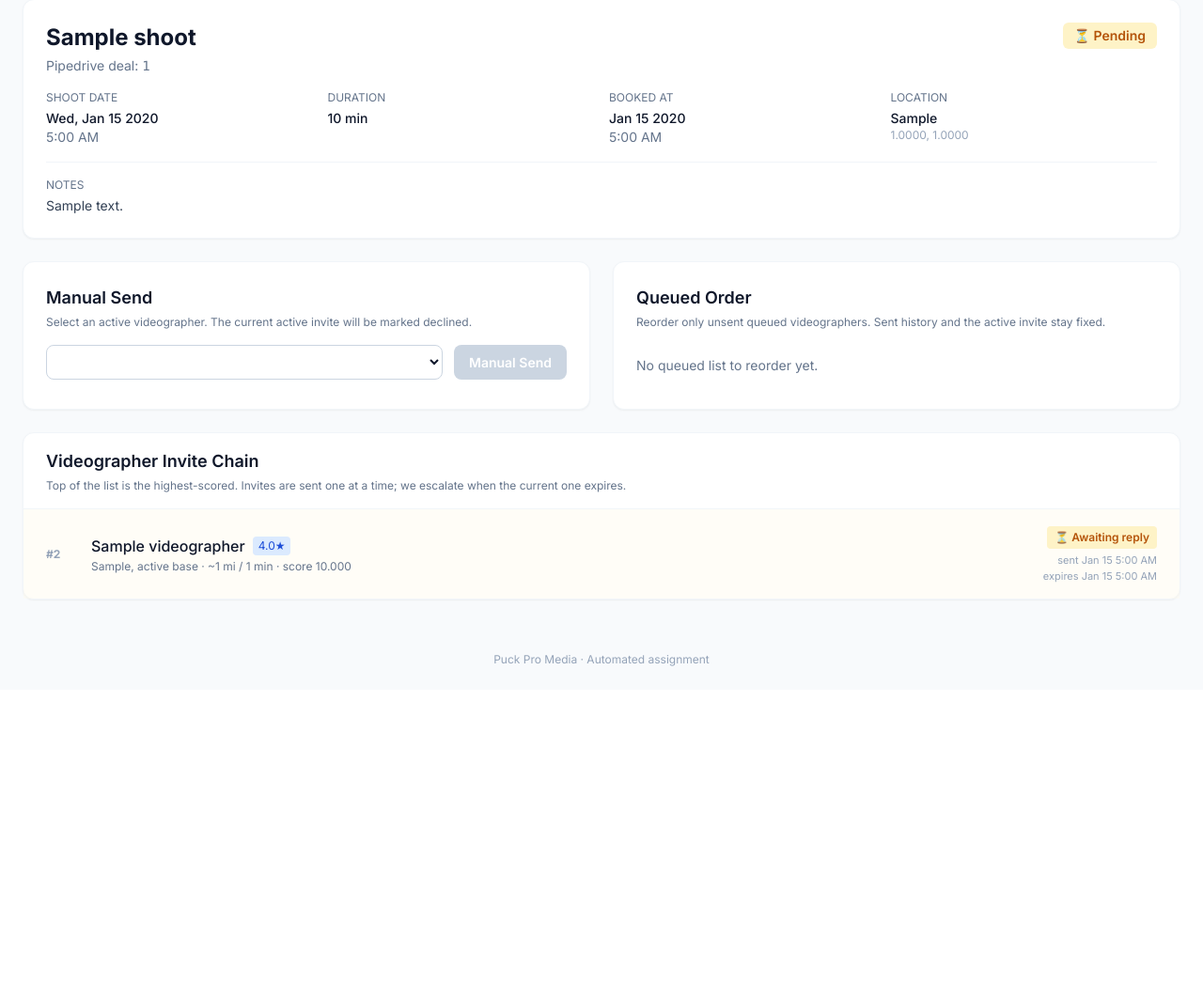
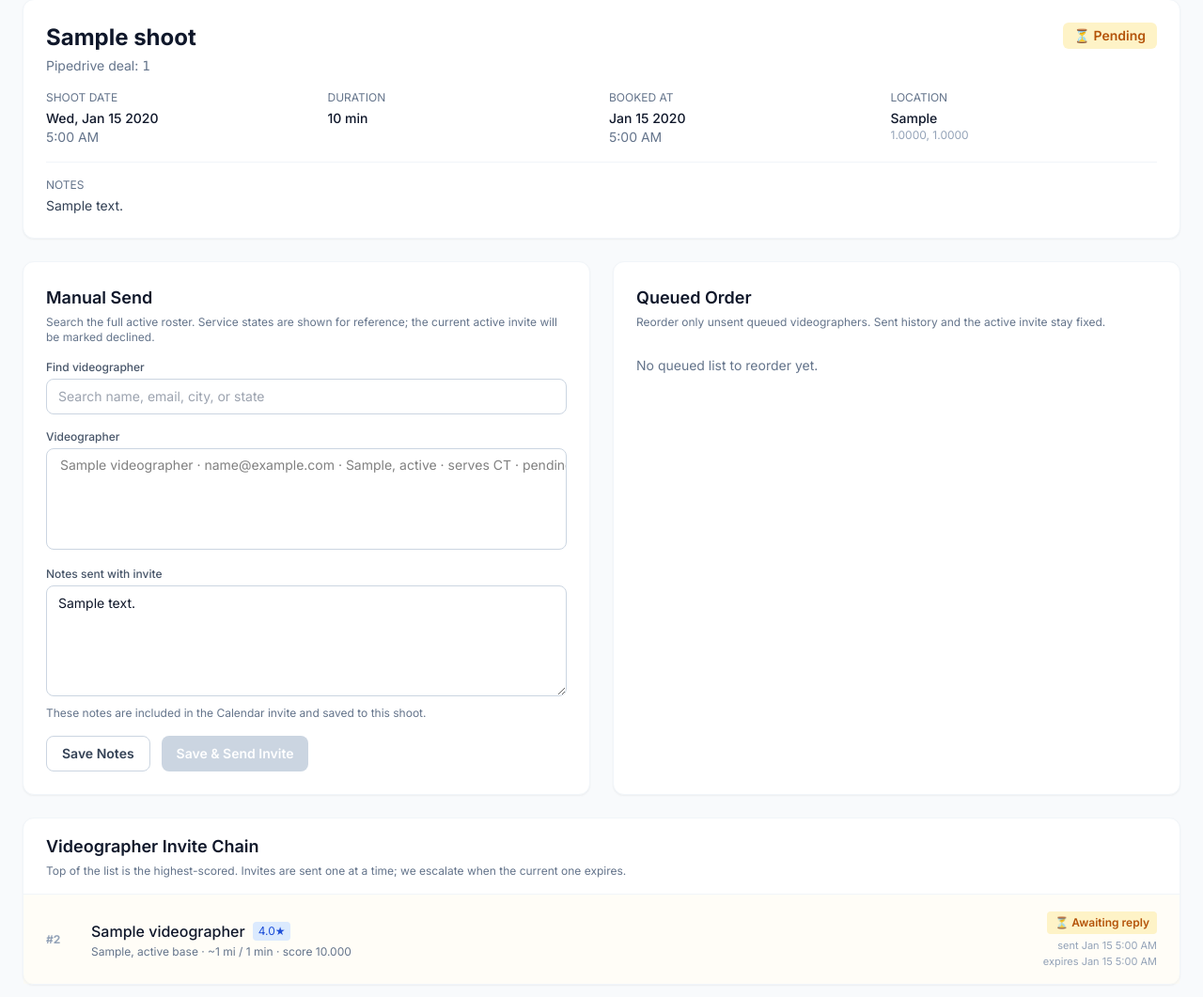
Before and after one commit to dylandirosa98/shoot-booking-automation, a Django app: page /shoots/1/ in a window 1280 px wide. Shown: the part 137-1198 px from the top of the page at 94% size. Before the commit the page ends 846 px from the top, so only its background shows below. Run offline with Django 5.2, Linux system fonts and the light colour scheme; tables that the repository leaves empty hold one stand-in row (values such as "Sample post"); some libraries are stand-ins or nearby versions.

Commit message:
Expand manual videographer send controls

```diff
--- a/scheduler/views.py
+++ b/scheduler/views.py
@@ -4,7 +4,6 @@ import logging
 from datetime import datetime
 from django.conf import settings
 from django.contrib import messages
-from django.db.models import Q
 from django.http import JsonResponse, HttpResponseForbidden, HttpResponseBadRequest
 from django.shortcuts import render, get_object_or_404, redirect
 from django.utils import timezone
@@ -212,9 +211,9 @@ def shoot_detail(request, shoot_id):
     invites = list(shoot.invites.all().order_by("rank"))
     shoot_state = _state_from_location(shoot.location)
 
+    # Manual sends intentionally allow the entire active roster. Service state
+    # is still shown in the UI as a useful reference, but is not a restriction.
     eligible_qs = Videographer.objects.filter(active=True).prefetch_related("service_states")
-    if shoot_state:
-        eligible_qs = eligible_qs.filter(Q(service_states__state=shoot_state) | Q(state=shoot_state)).distinct()
     eligible_qs = eligible_qs.order_by("state", "-rating", "name")
 
     invite_by_videographer_id = {invite.videographer_id: invite for invite in invites}
@@ -252,6 +251,15 @@ def shoot_detail(request, shoot_id):
 @require_POST
 def manual_send(request, shoot_id):
     shoot = get_object_or_404(Shoot, id=shoot_id)
+    notes = request.POST.get("notes")
+    if notes is not None:
+        shoot.notes = notes.strip()
+        shoot.save(update_fields=["notes"])
+
+    if request.POST.get("action") == "save_notes":
+        messages.success(request, "Invite notes saved.")
+        return redirect("shoot_detail", shoot_id=shoot.id)
+
     if shoot.status not in {"pending", "failed"}:
         messages.error(request, "Manual send is only available for pending or failed shoots.")
         return redirect("shoot_detail", shoot_id=shoot.id)
@@ -262,10 +270,6 @@ def manual_send(request, shoot_id):
         return redirect("shoot_detail", shoot_id=shoot.id)
 
     videographer = get_object_or_404(Videographer, id=videographer_id, active=True)
-    shoot_state = _state_from_location(shoot.location)
-    if shoot_state and not (videographer.state == shoot_state or videographer.service_states.filter(state=shoot_state).exists()):
-        messages.error(request, f"{videographer.name} does not serve {shoot_state}.")
-        return redirect("shoot_detail", shoot_id=shoot.id)
 
     try:
         manual_send_to_videographer(shoot, videographer)
--- a/templates/shoot_detail.html
+++ b/templates/shoot_detail.html
@@ -73,21 +73,37 @@
         <div class="flex items-start justify-between gap-4 mb-4">
             <div>
                 <h2 class="text-lg font-semibold">Manual Send</h2>
-                <p class="text-xs text-slate-500 mt-1">Select an active videographer{% if shoot_state %} serving {{ shoot_state }}{% endif %}. The current active invite will be marked declined.</p>
+                <p class="text-xs text-slate-500 mt-1">Search the full active roster. Service states are shown for reference; the current active invite will be marked declined.</p>
             </div>
         </div>
-        <form method="post" action="{% url 'manual_send' shoot.id %}" class="flex flex-col sm:flex-row gap-3">
+        <form method="post" action="{% url 'manual_send' shoot.id %}" class="space-y-4">
             {% csrf_token %}
-            <select name="videographer_id" class="min-w-0 flex-1 rounded-lg border border-slate-300 px-3 py-2 text-sm bg-white">
-                {% for v in eligible_videographers %}
-                <option value="{{ v.id }}" {% if v.manual_send_disabled %}disabled{% endif %}>
-                    {{ v.name }} · {{ v.city }}, {{ v.state }} · serves {{ v.service_state_codes|join:", " }}{% if v.manual_invite_status != "not_queued" %} · {{ v.manual_invite_status }}{% endif %}
-                </option>
-                {% empty %}
-                <option disabled>No active videographers found{% if shoot_state %} for {{ shoot_state }}{% endif %}</option>
-                {% endfor %}
-            </select>
-            <button class="px-4 py-2 rounded-lg bg-slate-900 hover:bg-slate-700 disabled:bg-slate-300 disabled:cursor-not-allowed text-white text-sm font-semibold" {% if not manual_send_available %}disabled{% endif %}>Manual Send</button>
+            <div>
+                <label for="videographer-search" class="block text-xs font-medium text-slate-600 mb-1">Find videographer</label>
+                <input id="videographer-search" type="search" placeholder="Search name, email, city, or state" class="w-full rounded-lg border border-slate-300 px-3 py-2 text-sm" autocomplete="off">
+            </div>
+            <div>
+                <label for="videographer-id" class="block text-xs font-medium text-slate-600 mb-1">Videographer</label>
+                <select id="videographer-id" name="videographer_id" size="5" class="w-full rounded-lg border border-slate-300 px-3 py-2 text-sm bg-white">
+                    {% for v in eligible_videographers %}
+                    <option value="{{ v.id }}" data-search="{{ v.name }} {{ v.email }} {{ v.city }} {{ v.state }} {{ v.service_state_codes|join:' ' }}" {% if v.manual_send_disabled %}disabled{% endif %}>
+                        {{ v.name }} · {{ v.email }} · {{ v.city }}, {{ v.state }} · serves {{ v.service_state_codes|join:", " }}{% if v.manual_invite_status != "not_queued" %} · {{ v.manual_invite_status }}{% endif %}
+                    </option>
+                    {% empty %}
+                    <option disabled>No active videographers found.</option>
+                    {% endfor %}
+                </select>
+                <p id="videographer-search-empty" class="hidden mt-1 text-xs text-rose-600">No active videographers match that search.</p>
+            </div>
+            <div>
+                <label for="invite-notes" class="block text-xs font-medium text-slate-600 mb-1">Notes sent with invite</label>
+                <textarea id="invite-notes" name="notes" rows="5" class="w-full rounded-lg border border-slate-300 px-3 py-2 text-sm" placeholder="Add shoot details, contact information, or special instructions.">{{ shoot.notes }}</textarea>
+                <p class="mt-1 text-xs text-slate-500">These notes are included in the Calendar invite and saved to this shoot.</p>
+            </div>
+            <div class="flex flex-wrap gap-3">
+                <button name="action" value="save_notes" class="px-4 py-2 rounded-lg border border-slate-300 hover:bg-slate-50 text-slate-700 text-sm font-semibold">Save Notes</button>
+                <button name="action" value="send" class="px-4 py-2 rounded-lg bg-slate-900 hover:bg-slate-700 disabled:bg-slate-300 disabled:cursor-not-allowed text-white text-sm font-semibold" {% if not manual_send_available %}disabled{% endif %}>Save &amp; Send Invite</button>
+            </div>
         </form>
     </div>
 
@@ -190,6 +206,27 @@
     </div>
 </div>
 <script>
+    const videographerSearch = document.getElementById('videographer-search');
+    const videographerSelect = document.getElementById('videographer-id');
+    const noVideographerMatches = document.getElementById('videographer-search-empty');
+    if (videographerSearch && videographerSelect && noVideographerMatches) {
+        const videographerOptions = Array.from(videographerSelect.options);
+        const filterVideographers = () => {
+            const query = videographerSearch.value.trim().toLowerCase();
+            let matches = 0;
+            videographerOptions.forEach((option) => {
+                const visible = !query || (option.dataset.search || "").toLowerCase().includes(query);
+                option.hidden = !visible;
+                if (visible && !option.disabled) matches += 1;
+            });
+            if (videographerSelect.selectedOptions[0]?.hidden) {
+                videographerSelect.selectedIndex = -1;
+            }
+            noVideographerMatches.classList.toggle('hidden', matches > 0);
+        };
+        videographerSearch.addEventListener('input', filterVideographers);
+    }
+
     document.querySelectorAll('.move-up').forEach((button) => {
         button.addEventListener('click', () => {
             const row = button.closest('.queued-row');
```
Also changed, not shown: scheduler/tests.py (+62 -0 lines).
